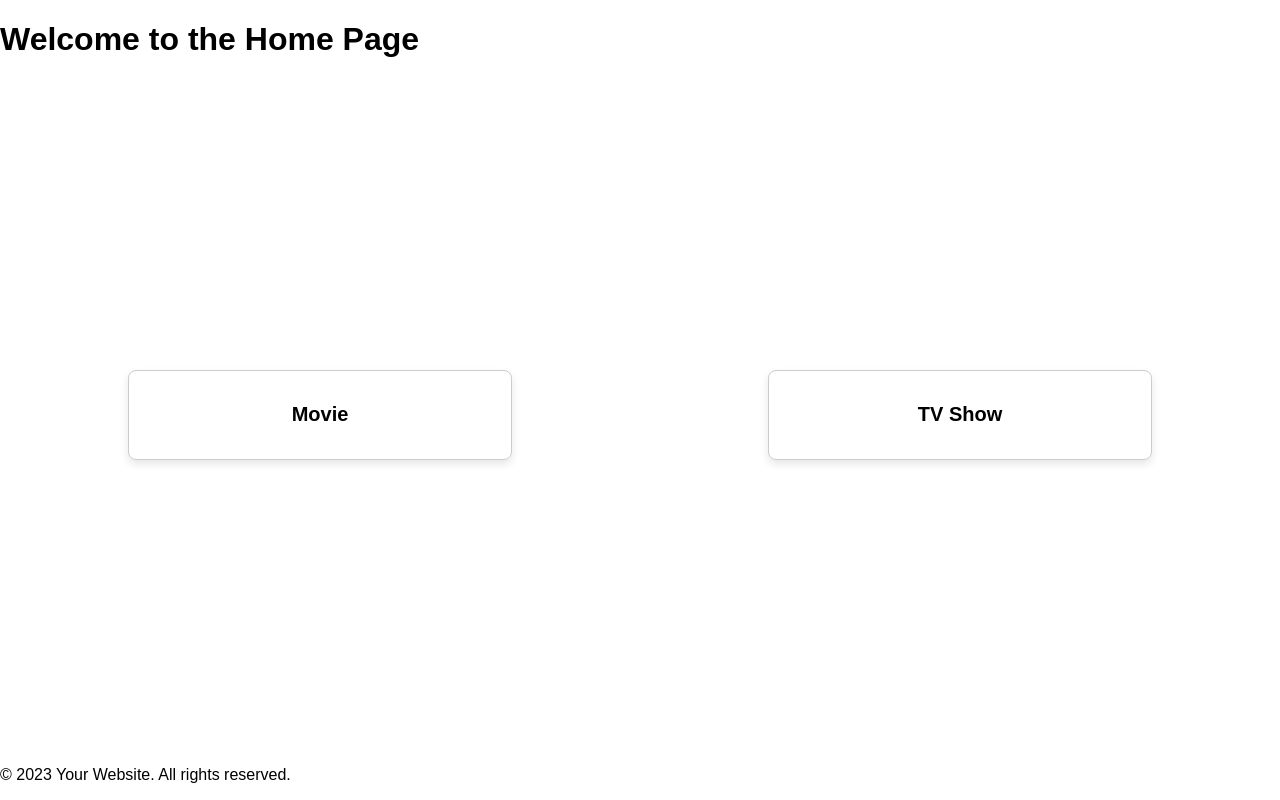
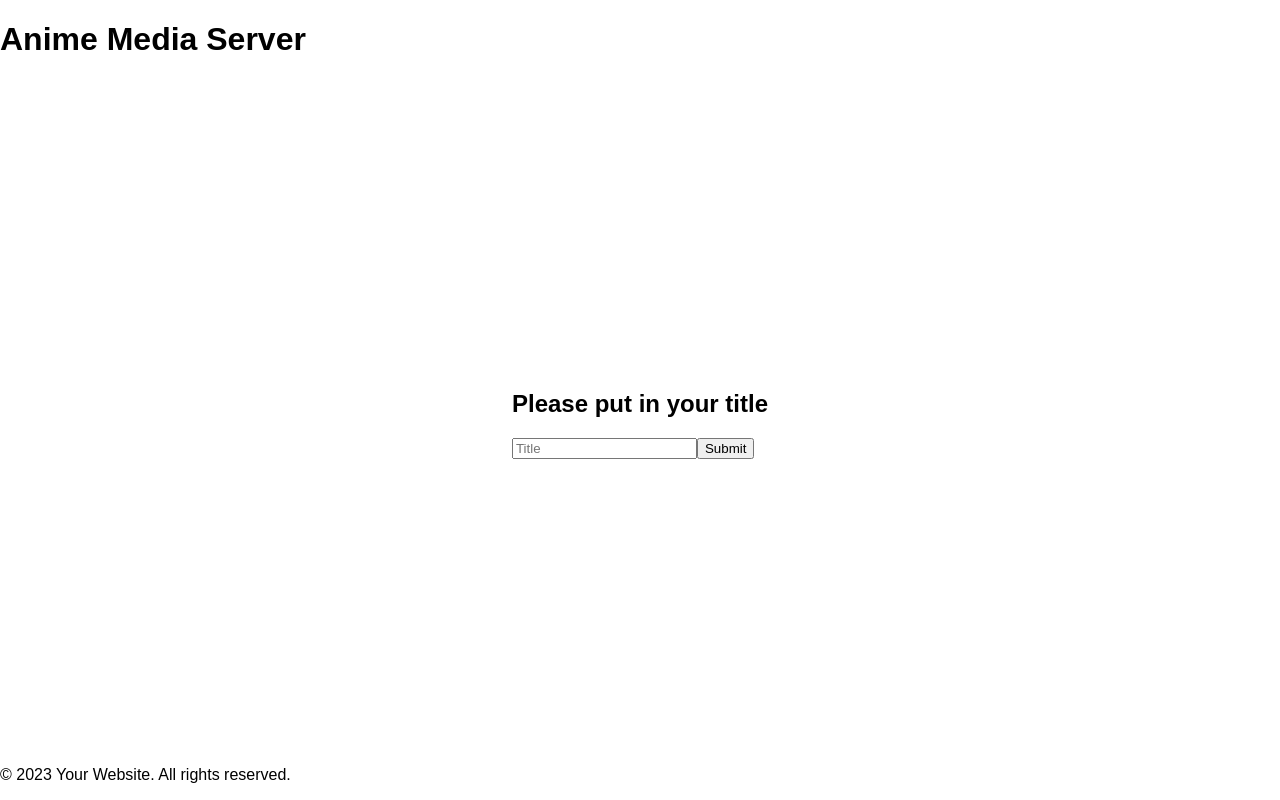
Before and after one commit to jessebrusa/mediaServer, a website with bundled scripts: page public/index.html in a window 1280 px wide. Built offline with nearby package versions, Linux system fonts and the light colour scheme.

Commit message:
only asks for anime title

```diff
--- a/public/index.html
+++ b/public/index.html
@@ -11,7 +11,7 @@
 
 <body>
     <header>
-        <h1>Welcome to the Home Page</h1>
+        <h1>Anime Media Server</h1>
     </header>
     <main>
     </main>
--- a/public/js/movieTv.js
+++ b/public/js/movieTv.js
@@ -11,8 +11,7 @@ class MovieTv {
     }
 
     createCards() {
-        this.card.createMovieCard();
-        this.card.createTvCard();
+        this.createTitleInput();
     }
 
     createAnimeOtherCards() {
```
